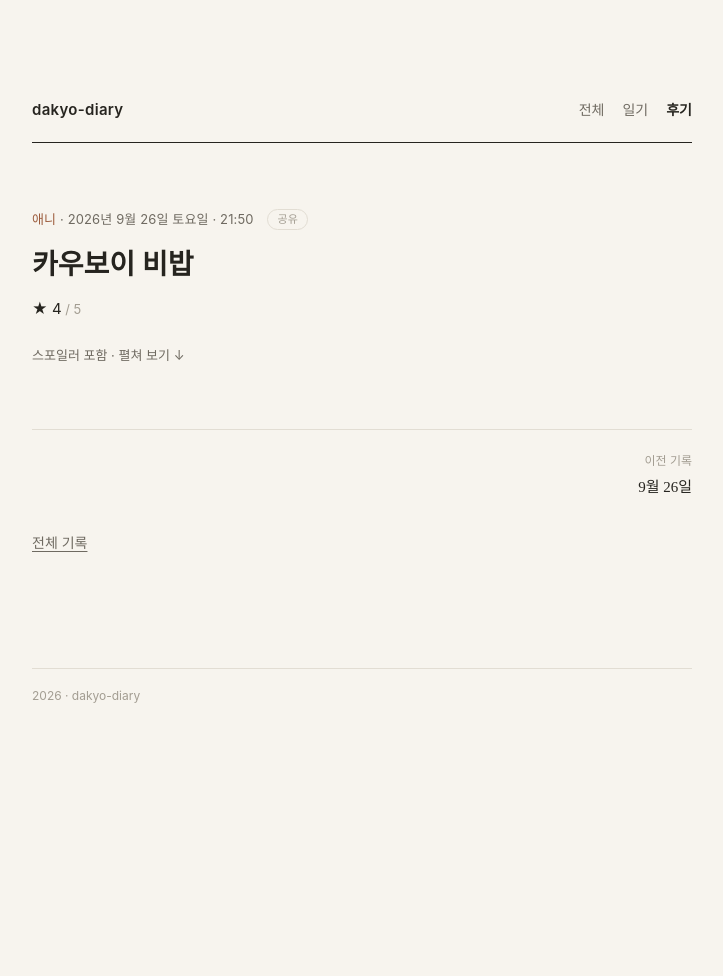
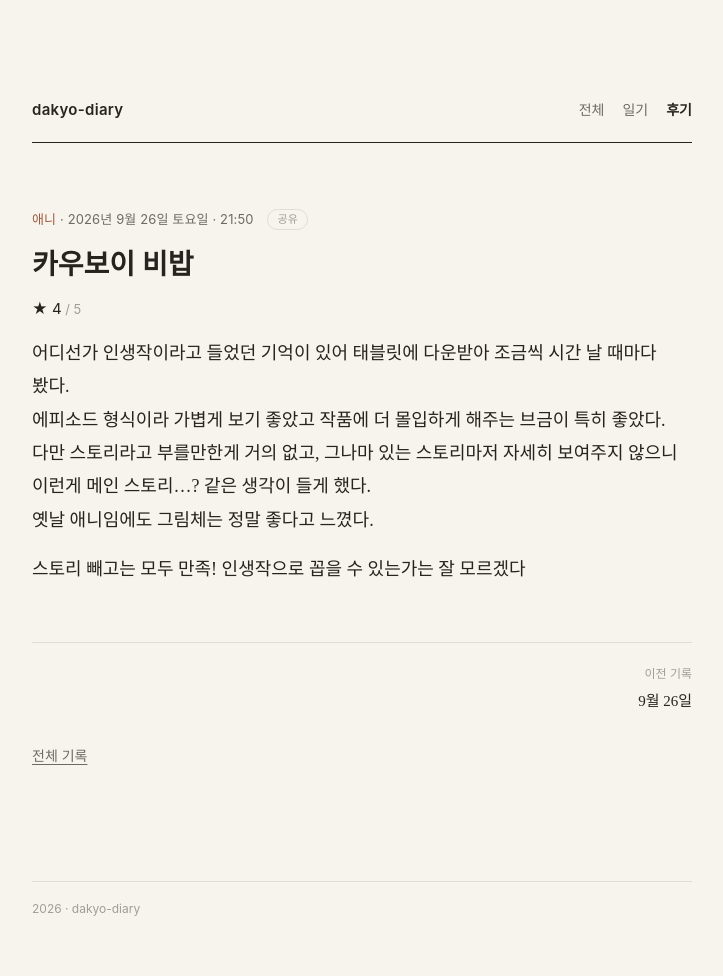
Before and after one commit to dakyo-diary/dakyo-diary.github.io, a Jekyll site: the page built from _posts/2026-09-26-diary-5.md, in a window 1280 px wide. Shown: the whole page, without its empty margins (278-1001 px from the left). Built offline with Jekyll 4.4.1, drawn with Linux system fonts in a browser that asks for light colours; some web fonts are replaced; before the commit the page ends 900 px from its top, so only the background shows below that.

Commit message:
Publish diary 5

```diff
--- a/_posts/2026-09-26-diary-5.md
+++ b/_posts/2026-09-26-diary-5.md
@@ -7,7 +7,7 @@ category: "애니"
 category_slug: anime
 work: "카우보이 비밥"
 rating: 4
-spoiler: true
+description: "어디선가 인생작이라고 들었던 기억이 있어 태블릿에 다운받아 조금씩 시간 날 때마다 봤다. 에피소드 형식이라 가볍게 보기 좋았고 작품에 더 몰입하게 해주는 브금이 특히 좋았다. 다만 스토리라고 부를만한게 거의 없고, 그나마 있는 스토리마저 자세히 보여주지 않으니 이런게 메인 스토리...? 같은 생각이 들게 했다. 옛날 애니임에도 그림체는 정말 좋다고 느꼈다.…"
 auto_title: true
 ---
 {% raw %}
```
